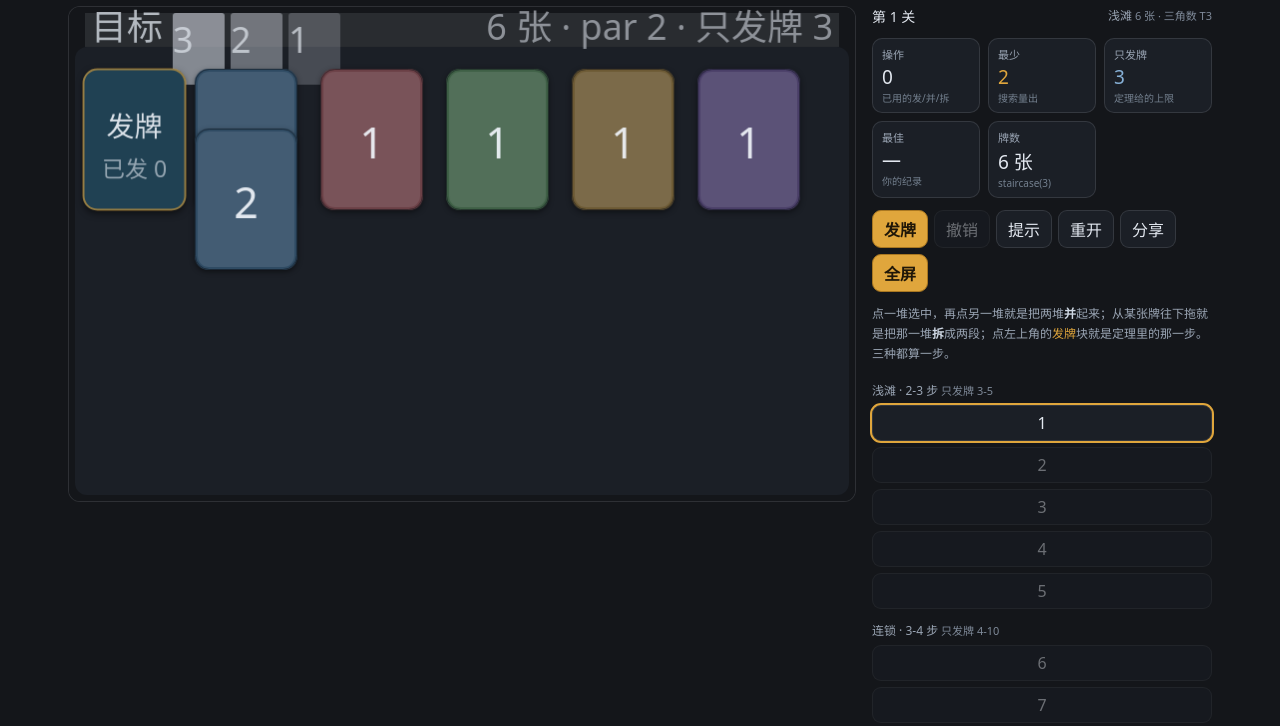
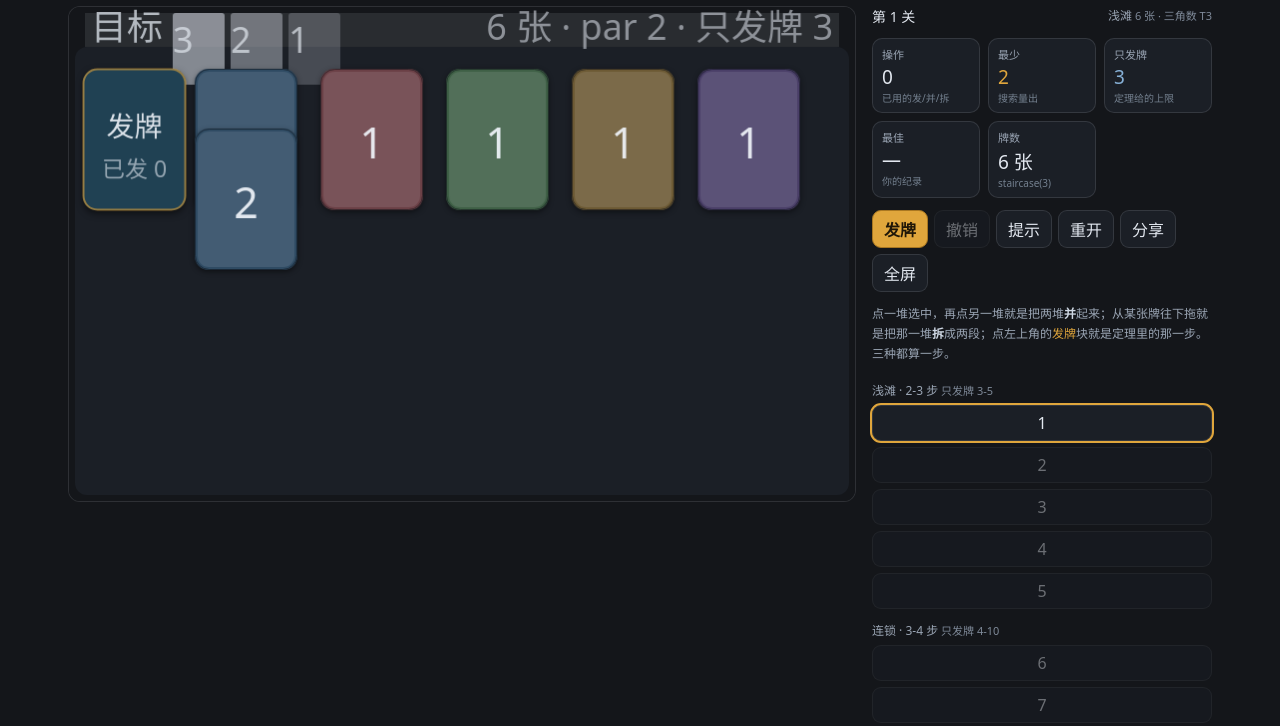
Before and after one commit to z-biz-game/z-biz-game-staircase-cos, a website with bundled scripts: page index.html in a window 1280 px wide. Shown: the part 65-791 px from the top of the page. Built offline with nearby package versions, Linux system fonts and the light colour scheme.

Commit message:
feat(z-biz-game-staircase-cos): 全屏开关接到真实 HUD 按钮，F 快捷键与全屏态回写
全屏判据要求 requestFullscreen 绑到 HUD 上真实存在的按钮；绑到不存在的 id 等于没做。
本仓新增 <button id="btn-fullscreen">，落进本页既有的 HUD 容器，class 取自该容器原有按钮或该仓既有按钮类，
不引入外来视觉语言。订正上一笔：按钮的落位与 class 按该仓真实 HUD 重新对齐。
处理器进出双向：已在全屏时调用 exitFullscreen 退出，不是只会进。
webkitRequestFullscreen / msRequestFullscreen 一律特性检测，不做 UA 嗅探。
iOS Safari 拒绝非 video 元素的全屏请求，调用包在 try/catch 内并吃掉返回的 Promise，
失败静默降级为禁用按钮并写明原因，不让未捕获 rejection 冒泡。
快捷键 F：本仓 F 原本未被占用，直接采用；输入框/文本域内打字不触发，长按与带修饰键不触发。
Esc 与系统手势退出不经过本页代码，按钮状态由 fullscreenchange / webkitfullscreenchange / MSFullscreenChange 回写，
并同步 body.fullscreen。

实测：
node --check js/main.js => OK
grep -c id="btn-fullscreen" index.html => 1
cos_load_sweep z-biz-game-staircase-cos => LOADED

```diff
--- a/index.html
+++ b/index.html
@@ -51,7 +51,7 @@
       <button type="button" id="hint">提示</button>
       <button type="button" id="restart">重开</button>
       <button type="button" id="share">分享</button>
-      <button id="btn-fullscreen" class="primary" type="button" aria-pressed="false" title="全屏（F）">全屏</button>
+      <button id="btn-fullscreen" type="button" aria-pressed="false" title="全屏（F）">全屏</button>
     </div>
     <p class="legend">点一堆选中，再点另一堆就是把两堆<b>并</b>起来；从某张牌往下拖就是把那一堆<b>拆</b>成两段；点左上角的<i>发牌</i>块就是定理里的那一步。三种都算一步。</p>
     <div class="shelf" id="shelf"></div>
```
